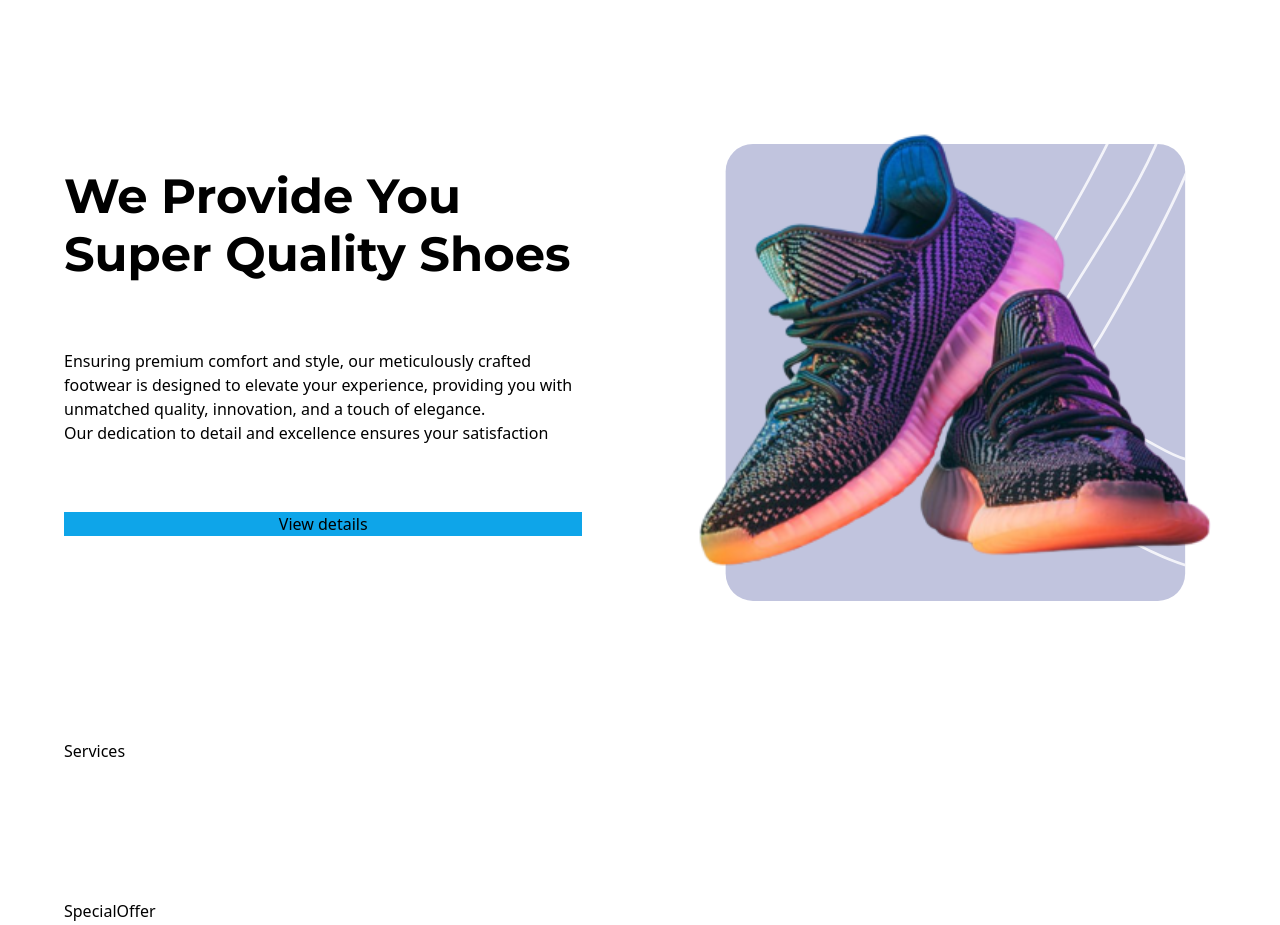
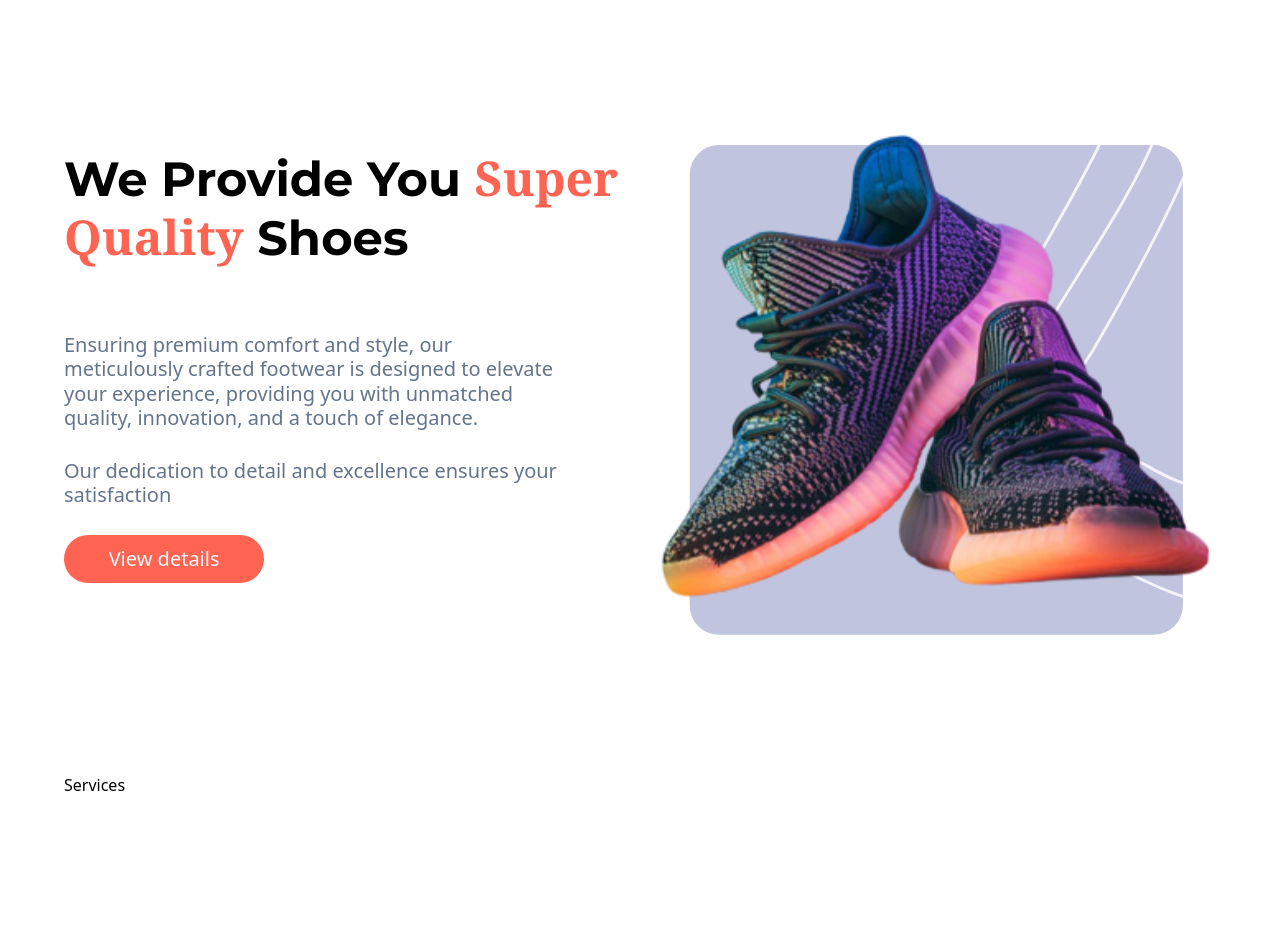
Before and after one commit to Hirthuk/TailwindProject, a React (Vite) app: page / in a window 1280 px wide. Shown: the part 1980-2905 px from the top of the page. Built offline with nearby package versions, Linux system fonts and the light colour scheme; a web font is replaced by a local one.

Commit message:
Super Quality completed

```diff
--- a/src/Sections/SuperQuality.jsx
+++ b/src/Sections/SuperQuality.jsx
@@ -1,20 +1,29 @@
-import { shoe8 } from "../assets/images"
+import { shoe8 } from "../assets/images";
 
 const SuperQuality = () => {
   return (
-    <section id="about-us" className="flex flex-row w-full gap-[10%] align-top">
-      <div className="w-[50%] flex flex-col flex-wrap justify-evenly">
-        <h1 className="font-montserrat text-4xl font-bold -mt-7">We Provide You Super Quality Shoes</h1>
-        <p>Ensuring premium comfort and style, our meticulously crafted footwear is designed to elevate your experience, providing you with unmatched quality, innovation, and a touch of elegance.
-          <br />
-          Our dedication to detail and excellence ensures your satisfaction</p>
-          <button className="bg-sky-500">View details</button>
+    <section id="about-us" className="flex  max-sm:flex-col max-md:flex-cols max-lg:flex-col flex-row w-full align-top justify-evenly gap-10">
+      <div className="max-md:w-[100%] max-lg:w-[100%] w-[50%] flex flex-col justify-evenly gap-3 max-md:justify-center">
+        <h1 className="font-montserrat text-4xl font-bold -mt-8 w-full text-start flex-wrap">
+          We Provide You <span className="text-coral-red font-serif">Super Quality</span>{" "}
+          Shoes
+        </h1>
+        <div className="w-[90%] relative flex flex-col max-md:gap-3 gap-7">
+          <p className="text-xl text-slate-500 text-start">
+            Ensuring premium comfort and style, our meticulously crafted
+            footwear is designed to elevate your experience, providing you with
+            unmatched quality, innovation, and a touch of elegance.
+          </p>
+          <p className="text-xl text-slate-500 text-start"> Our
+          dedication to detail and excellence ensures your satisfaction</p>
+          <button className="bg-coral-red sm:w-[65%] md:w-[50%] lg:w-[40%] w-[40%] h-12 text-slate-50 rounded-full text-xl font-light px-1">View details</button>
+        </div>
       </div>
-      <div className="w-[50%]">
+      <div className="max-sm:shoe-8-mid max-md:shoe-8-mid max-lg:shoe-8-mid w-[50%] max-xl:-mr-15">
         <img src={shoe8} alt="" srcset="" />
       </div>
     </section>
-  )
-}
+  );
+};
 
-export default SuperQuality
+export default SuperQuality;
--- a/src/index.css
+++ b/src/index.css
@@ -55,4 +55,8 @@
   .info-text {
     @apply font-montserrat text-slate-gray text-lg leading-7;
   }
+  .shoe-8-mid{
+    @apply w-full h-auto flex justify-center align-middle
+  }
+
 }
```
